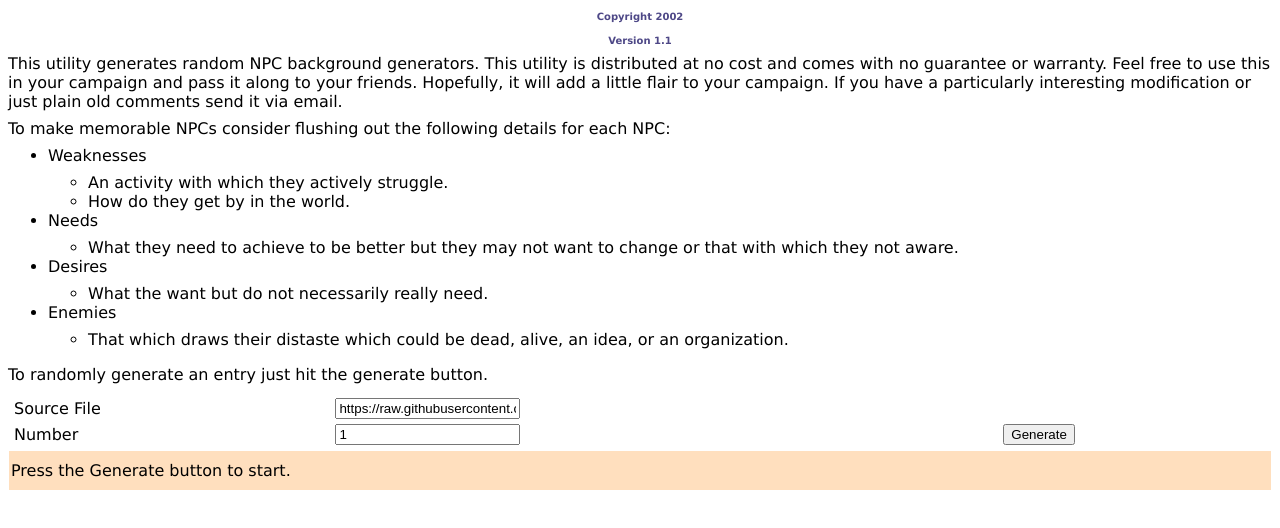
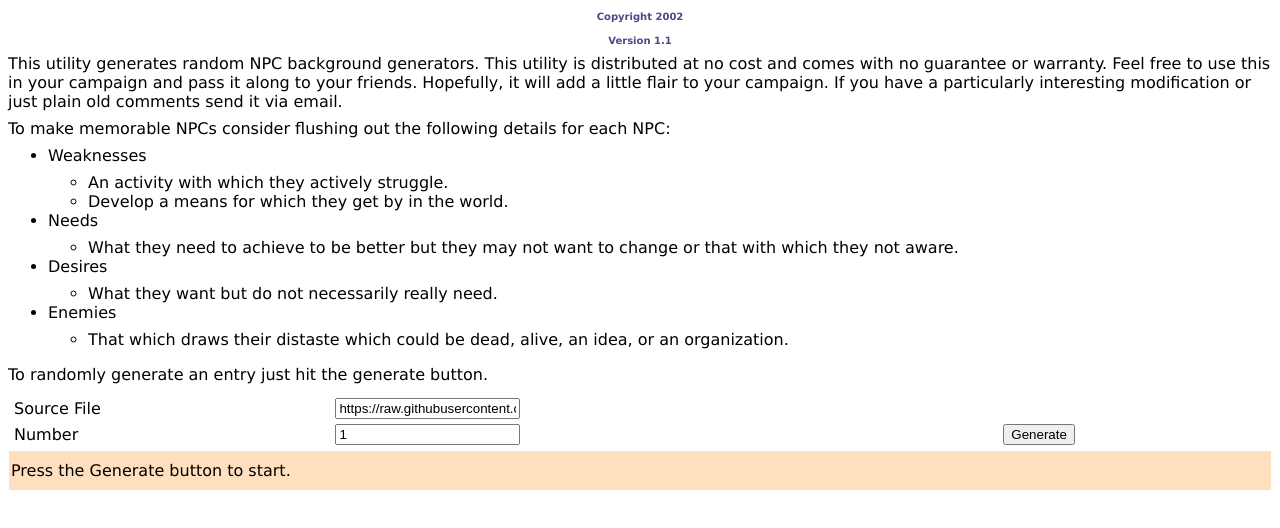
Before and after one commit to pleiadev/tgb, a plain HTML site: page dnd/web/npcbackgroundgenerator.html in a window 1280 px wide. Shown: the part 66-594 px from the top of the page. Drawn offline with Linux system fonts and the light colour scheme.

```diff
--- a/dnd/data/npcbackgroundgenerator.xml
+++ b/dnd/data/npcbackgroundgenerator.xml
@@ -79,7 +79,7 @@
 		<lookup-entry>emigrated one or two generations ago.</lookup-entry>
 		<lookup-entry>emigrated here recently. They are the first generation born in this area.</lookup-entry>
 		<lookup-entry>emigrated here by choice after the birth.</lookup-entry>
-		<lookup-entry>were left behind, who came to this land.</lookup-entry>
+		<lookup-entry>were left behind, when they came to this land.</lookup-entry>
 		<lookup-entry>are refugees forced to flee their home due to war or disaster.</lookup-entry>
 		<lookup-entry>are exiles forced to leave their homeland for political reasons.</lookup-entry>
 		<lookup-entry>are fugitives who fled their homeland to avoid jail.</lookup-entry>
--- a/dnd/web/npcbackgroundgenerator.html
+++ b/dnd/web/npcbackgroundgenerator.html
@@ -80,7 +80,7 @@
 <li>Weaknesses
 	<ul>
 		<li>An activity with which they actively struggle.</li>
-		<li>How do they get by in the world.</li>
+		<li>Develop a means for which they get by in the world.</li>
 	</ul>
 </li>
 <li>Needs
@@ -90,7 +90,7 @@
 </li>
 <li>Desires
 	<ul>
-		<li>What the want but do not necessarily really need.</li>
+		<li>What they want but do not necessarily really need.</li>
 	</ul>
 </li>
 <li>Enemies
```
